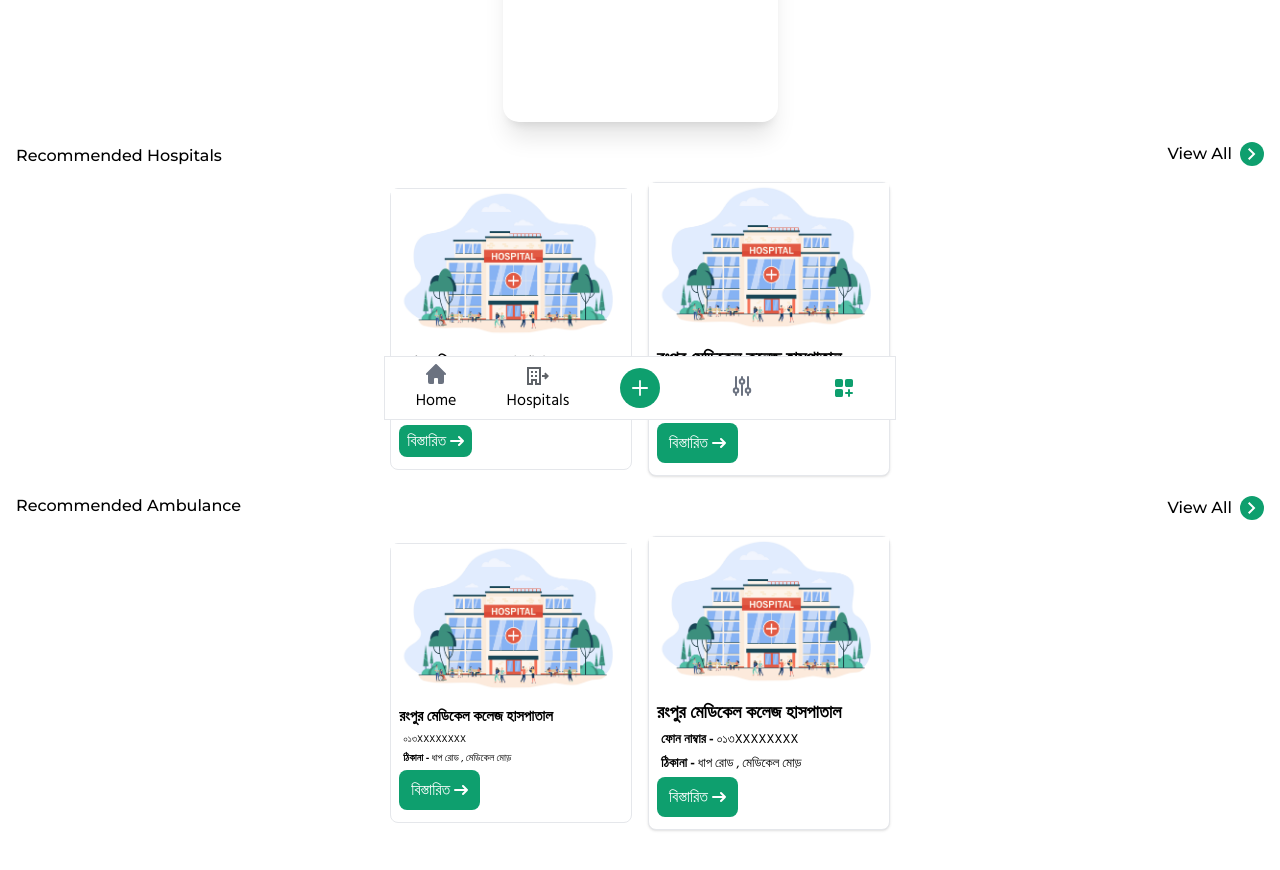
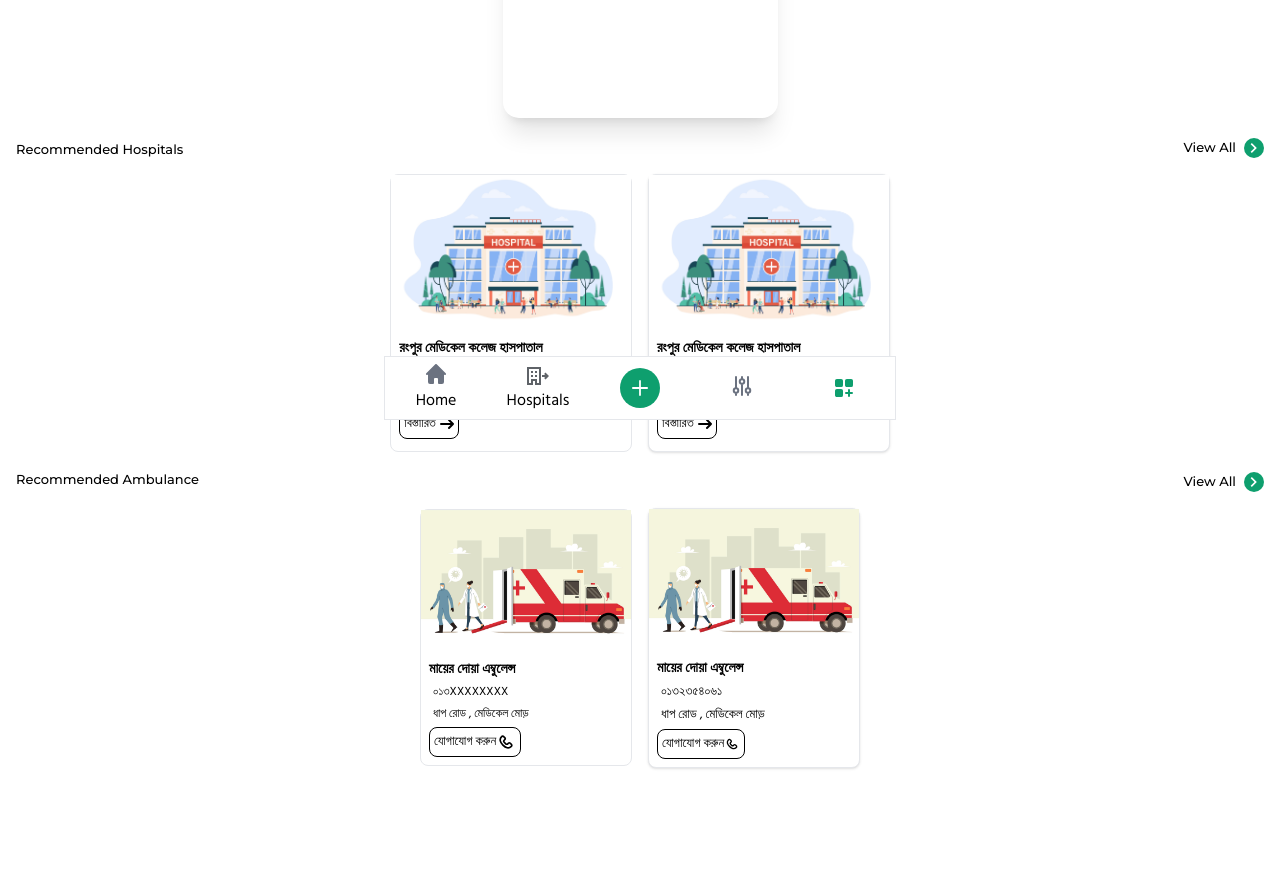
Before and after one commit to dev-juwelhossain/medizon-front-end, a React (Vite) app: page / in a window 1280 px wide. Shown: the part 380-1250 px from the top of the page. After the commit the page ends 1226 px from the top, so only its background shows below. Built offline with nearby package versions, Linux system fonts and the light colour scheme.

Commit message:
homepage almost done

```diff
--- a/src/pages/Home.jsx
+++ b/src/pages/Home.jsx
@@ -21,15 +21,15 @@ const Home = () => {
 
       {/* Recommended doctors  */}
       <div className="recommended-doctors">
-        <h2 className="mt-2 ">Recommended Doctors</h2>
+        <h2 className="mt-2 text-[13px]">Recommended Doctors</h2>
         <div className="flex items-center justify-between m-2 mt-3">
-          <h2 className="mx-2 ">View All</h2>
+          <h2 className="mx-2 text-[13px] ">View All</h2>
 
           <svg
             xmlns="http://www.w3.org/2000/svg"
-            height="24px"
+            height="20px"
             viewBox="0 -960 960 960"
-            width="24px"
+            width="20px"
             fill="#ffffff"
             className="float-right bg-green-500 rounded-full"
           >
@@ -46,15 +46,15 @@ const Home = () => {
       {/* recommended hospitals */}
 
       <div className="recommended-hospitals">
-          <h2 className="mt-2 ">Recommended Hospitals</h2>
+        <h2 className="mt-2 text-[13px]">Recommended Hospitals</h2>
         <div className="flex items-center justify-between m-2 mt-3 -2">
-            <h2 className="mx-2">View All</h2>
+          <h2 className="mx-2 text-[13px]">View All</h2>
 
           <svg
             xmlns="http://www.w3.org/2000/svg"
-              height="24px"
+            height="20px"
             viewBox="0 -960 960 960"
-              width="24px"
+            width="20px"
             fill="#ffffff"
             className="float-right text-green-500 bg-green-500 rounded-full"
           >
@@ -77,13 +77,15 @@ const Home = () => {
             </a>
             <div className="px-2 py-3">
               <a href="#">
-                <h2 className="text-[15px] font-bold">রংপুর মেডিকেল কলেজ হাসপাতাল</h2>
+                <h2 className="text-[14px] font-bold">
+                  রংপুর মেডিকেল কলেজ হাসপাতাল
+                </h2>
                 <p className="text-[13px] m-1 "> +৮৮০-১৩১১২৩৪৫</p>
-              <p className="text-[13px] m-1"><span className="font-bold">ঠিকানা -</span> ধাপ রোড , মেডিকেল মোড়</p>
+                <p className="text-[13px] m-1">ধাপ রোড , মেডিকেল মোড়</p>
               </a>
               <a
                 href="#"
-                  className="inline-flex items-center px-2 py-1 font-normal text-center text-white bg-green-500 rounded-lg text-[10] hover:bg-green-800 focus:ring-4 focus:outline-none focus:ring-green-300 dark:bg-green-500 dark:hover:bg-green-600 dark:focus:ring-green-800"
+                className="inline-flex items-center px-1 py-1 font-normal text-center text-black  bg-white border border-black rounded-lg text-[13px] hover:bg-green-500 hover:text-white hover:border-white focus:ring-4 focus:outline-none focus:ring-green-300 dark:bg-green-500 dark:hover:bg-green-500 dark:focus:ring-green-800"
               >
                 বিস্তারিত
                 <svg
@@ -106,7 +108,7 @@ const Home = () => {
           </div>
         </div>
         <div className="m-2">
-            {/* here is profile card 2*/}
+          {/* here is  profile card 2*/}
 
           <div className="bg-white border border-gray-200 rounded-lg shadow dark:bg-gray-800 dark:border-gray-700">
             <a href="#">
@@ -118,13 +120,15 @@ const Home = () => {
             </a>
             <div className="px-2 py-3">
               <a href="#">
-                <h2 className="text-[18px] font-bold">রংপুর মেডিকেল কলেজ হাসপাতাল</h2>
+                <h2 className="text-[14px] font-bold">
+                  রংপুর মেডিকেল কলেজ হাসপাতাল
+                </h2>
                 <p className="text-[13px] m-1 "> +৮৮০-১৩XXXXXXXX </p>
-              <p className="text-[13px] m-1"><span className="font-bold">ঠিকানা -</span> ধাপ রোড , মেডিকেল মোড়</p>
+                <p className="text-[13px] m-1">ধাপ রোড , মেডিকেল মোড়</p>
               </a>
               <a
                 href="#"
-                 className="inline-flex items-center px-3 py-2 font-medium text-center text-white bg-green-500 rounded-lg flexitems-center hover:bg-green-800 focus:ring-4 focus:outline-none focus:ring-green-300 dark:bg-green-500 dark:hover:bg-green-600 dark:focus:ring-green-800 tex-[15px]"
+                className="inline-flex items-center px-1 py-1 font-normal text-center text-black  bg-white border border-black rounded-lg text-[13px] hover:bg-green-500 hover:text-white hover:border-white focus:ring-4 focus:outline-none focus:ring-green-300 dark:bg-green-500 dark:hover:bg-green-500 dark:focus:ring-green-800"
               >
                 বিস্তারিত
                 <svg
@@ -149,15 +153,15 @@ const Home = () => {
       </section>
       {/* recommended ambulance */}
       <div className="recommended-ambulance">
-        <h2 className="mt-2 mb-2">Recommended Ambulance</h2>
+        <h2 className="mt-2 mb-2 text-[13px]">Recommended Ambulance</h2>
         <div className="flex items-center justify-between m-2 mt-3">
-          <h2 className="mx-2 ">View All</h2>
+          <h2 className="mx-2 text-[13px]">View All</h2>
 
           <svg
             xmlns="http://www.w3.org/2000/svg"
-            height="24px"
+            height="20px"
             viewBox="0 -960 960 960"
-            width="24px"
+            width="20px"
             fill="#ffffff"
             className="float-right bg-green-500 rounded-full"
           >
@@ -169,40 +173,42 @@ const Home = () => {
       {/* Recommended ambulance cards carousel*/}
       <section className="flex items-center justify-center object-contain">
         <div className="m-2">
-            {/* here is profile card 1 */}
+          {/* here is ambulance profile card 1 */}
 
           <div className="bg-white border border-gray-200 rounded-lg shadow] dark:bg-gray-800 dark:border-gray-700">
             <a href="#">
               <img
-                  className="items-center object-cover object-center h-[150px] w-auto"
-                  src="../../img/hospital.jpg"
+                className="items-center object-cover object-center h-[140px] w-auto"
+                src="../../img/ambulance.jpg"
                 alt=""
               />
             </a>
-              <div className="px-2 py-3">
+            <div className="px-2 py-2">
               <a href="#">
-                <h2 className="text-[15px] font-bold">রংপুর মেডিকেল কলেজ হাসপাতাল</h2>
-              <p className="text-[10px] m-1 ">০১৩XXXXXXXX </p>
-              <p className="text-[10px] m-1"><span className="font-bold">ঠিকানা -</span> ধাপ রোড , মেডিকেল মোড়</p>
+                <h2 className="text-[14px] font-bold">মায়ের দোয়া এম্বুলেন্স</h2>
+                <p className="text-[12px] m-1 ">০১৩XXXXXXXX </p>
+                <p className="text-[12px] m-1">ধাপ রোড , মেডিকেল মোড়</p>
               </a>
               <a
                 href="#"
-                  className="inline-flex items-center px-3 py-2 font-medium text-center text-white bg-green-500 rounded-lg text-[15] hover:bg-green-800 focus:ring-4 focus:outline-none focus:ring-green-300 dark:bg-green-500 dark:hover:bg-green-600 dark:focus:ring-green-800"
+                className="inline-flex items-center px-1 py-1 font-normal text-center text-black  bg-white border border-black rounded-lg text-[13px] hover:bg-green-500 hover:text-white hover:border-white focus:ring-4 focus:outline-none focus:ring-green-300 dark:bg-green-500 dark:hover:bg-green-500 dark:focus:ring-green-800"
               >
-                  বিস্তারিত
+                যোগাযোগ করুন
                 <svg
-                    className="rtl:rotate-180 w-3.5 h-3.5 ms-1"
+                  className="w-5 h-5 dark:text-white"
                   aria-hidden="true"
                   xmlns="http://www.w3.org/2000/svg"
+                  width="15px"
+                  height="15px"
                   fill="none"
-                    viewBox="0 0 14 10"
+                  viewBox="0 0 24 24"
                 >
                   <path
                     stroke="currentColor"
                     strokeLinecap="round"
                     strokeLinejoin="round"
                     strokeWidth="2"
-                      d="M1 5h12m0 0L9 1m4 4L9 9"
+                    d="M18.427 14.768 17.2 13.542a1.733 1.733 0 0 0-2.45 0l-.613.613a1.732 1.732 0 0 1-2.45 0l-1.838-1.84a1.735 1.735 0 0 1 0-2.452l.612-.613a1.735 1.735 0 0 0 0-2.452L9.237 5.572a1.6 1.6 0 0 0-2.45 0c-3.223 3.2-1.702 6.896 1.519 10.117 3.22 3.221 6.914 4.745 10.12 1.535a1.601 1.601 0 0 0 0-2.456Z"
                   />
                 </svg>
               </a>
@@ -210,40 +216,44 @@ const Home = () => {
           </div>
         </div>
         <div className="m-2">
-            {/* here is profile card 2*/}
+          {/* here is ambulance profile card 2*/}
 
           <div className="bg-white border border-gray-200 rounded-lg shadow dark:bg-gray-800 dark:border-gray-700">
             <a href="#">
               <img
-                  className="items-center object-cover object-center h-[150px] w-auto"
-                  src="../../img/hospital.jpg"
+                className="items-center object-cover object-center h-[140px] w-auto"
+                src="../../img/ambulance.jpg"
                 alt=""
               />
             </a>
-              <div className="px-2 py-3">
+            <div className="px-2 py-2">
               <a href="#">
-                <h2 className="text-[18px] font-bold">রংপুর মেডিকেল কলেজ হাসপাতাল</h2>
-              <p className="text-[13px] m-1 "> <span className="font-bold">ফোন নাম্বার -</span> ০১৩XXXXXXXX </p>
-              <p className="text-[13px] m-1"><span className="font-bold">ঠিকানা -</span> ধাপ রোড , মেডিকেল মোড়</p>
+                <h2 className="text-[14px] font-bold">
+                 মায়ের দোয়া এম্বুলেন্স
+                </h2>
+                <p className="text-[13px] m-1 ">০১৩২৩৫৪০৬১</p>
+                <p className="text-[13px] m-1">ধাপ রোড , মেডিকেল মোড়</p>
               </a>
               <a
                 href="#"
-                 className="inline-flex items-center px-3 py-2 font-medium text-center text-white bg-green-500 rounded-lg flexitems-center hover:bg-green-800 focus:ring-4 focus:outline-none focus:ring-green-300 dark:bg-green-500 dark:hover:bg-green-600 dark:focus:ring-green-800 tex-[15px]"
+                className="inline-flex items-center px-1 py-1 font-normal text-center text-black  bg-white border border-black rounded-lg text-[13px] hover:bg-green-500 hover:text-white hover:border-white focus:ring-4 focus:outline-none focus:ring-green-300 dark:bg-green-500 dark:hover:bg-green-500 dark:focus:ring-green-800"
               >
-                  বিস্তারিত
+                যোগাযোগ করুন
                 <svg
-                    className="rtl:rotate-180 w-3.5 h-3.5 ms-1"
+                  className="w-4 h-5 dark:text-white"
                   aria-hidden="true"
                   xmlns="http://www.w3.org/2000/svg"
+                  width="15px"
+                  height="15px"
                   fill="none"
-                    viewBox="0 0 14 10"
+                  viewBox="0 0 24 24"
                 >
                   <path
                     stroke="currentColor"
                     strokeLinecap="round"
                     strokeLinejoin="round"
                     strokeWidth="2"
-                      d="M1 5h12m0 0L9 1m4 4L9 9"
+                    d="M18.427 14.768 17.2 13.542a1.733 1.733 0 0 0-2.45 0l-.613.613a1.732 1.732 0 0 1-2.45 0l-1.838-1.84a1.735 1.735 0 0 1 0-2.452l.612-.613a1.735 1.735 0 0 0 0-2.452L9.237 5.572a1.6 1.6 0 0 0-2.45 0c-3.223 3.2-1.702 6.896 1.519 10.117 3.22 3.221 6.914 4.745 10.12 1.535a1.601 1.601 0 0 0 0-2.456Z"
                   />
                 </svg>
               </a>
```
Also changed, not shown: public/img/ambulance.jpg (added). Lines whose indentation alone changed are shown as unchanged.
